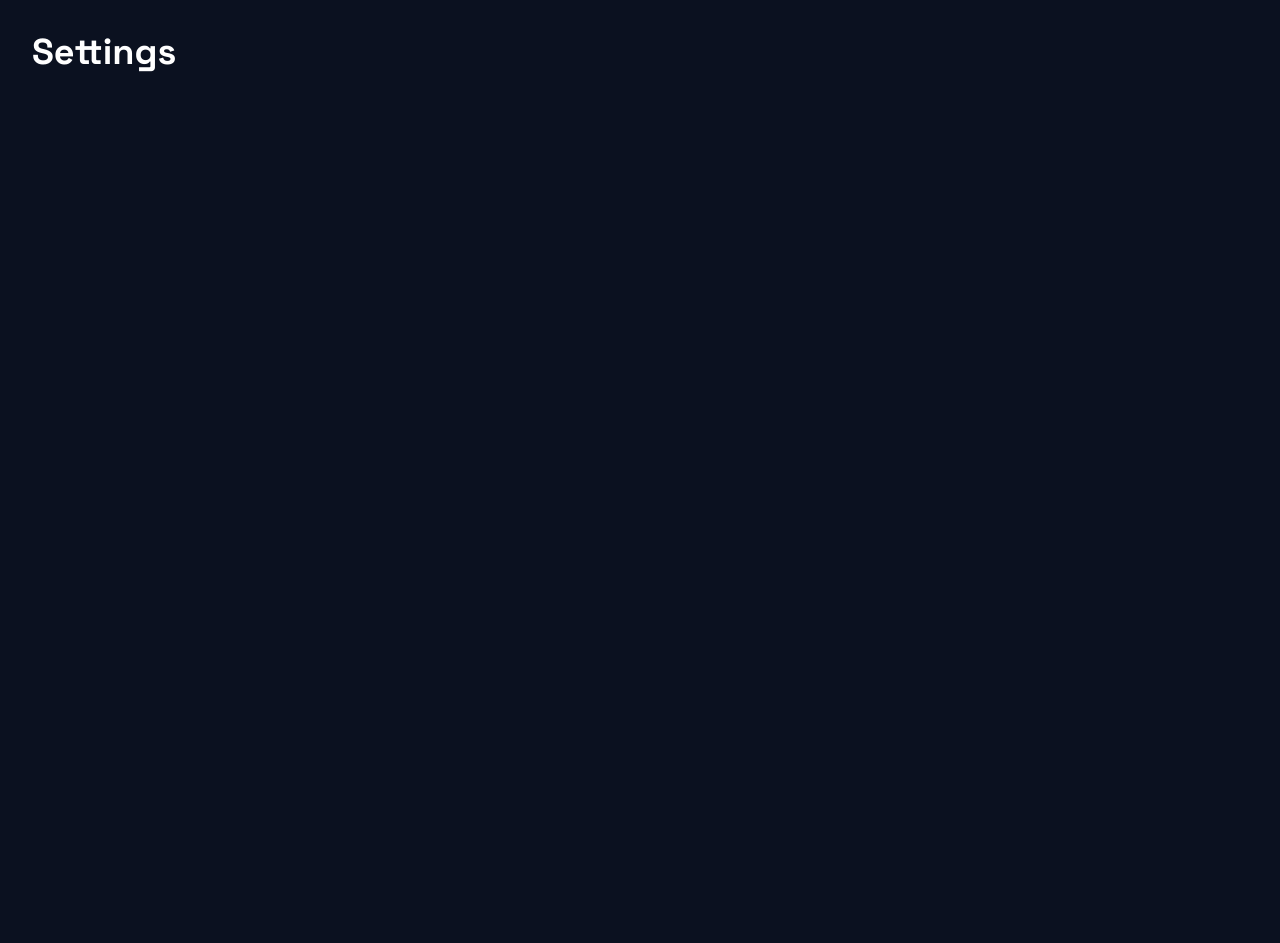
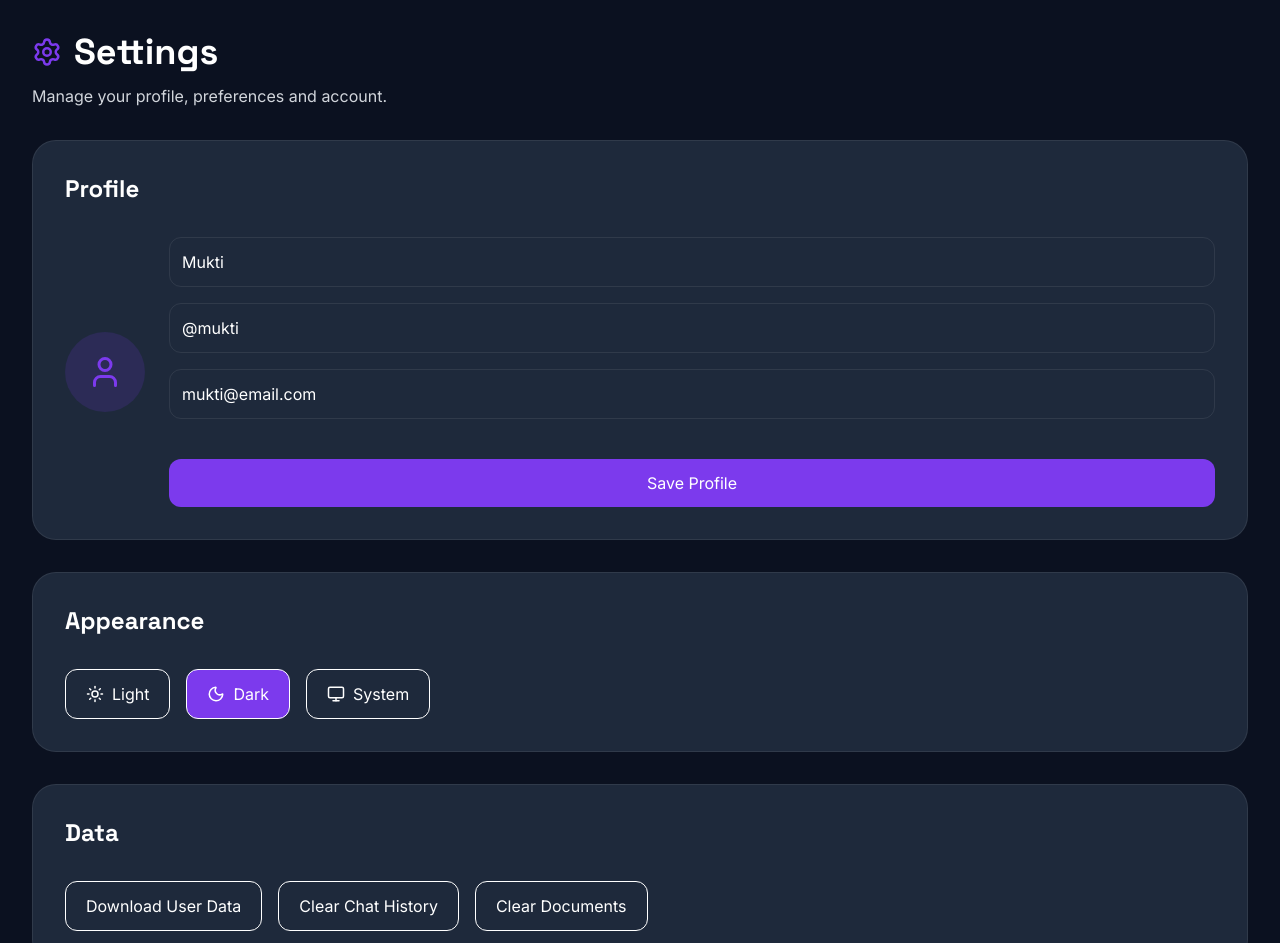
Before and after one commit to muktig2703-dot/MindDocs, a React app in the folder frontend/: page /settings in a window 1280 px wide. Shown: the top 943 px of the page. Before the commit the page ends 800 px from the top, so only its background shows below. Built offline with nearby package versions, Linux system fonts and the light colour scheme; the HTML template or start-up script is replaced by a standard one.

Commit message:
feat(settings): add data export, chat cleanup and document management

```diff
--- /dev/null
+++ b/frontend/src/pages/Settings/components/Accountcard.jsx
@@ -0,0 +1,38 @@
+function AccountCard() {
+  return (
+    <div
+      className="rounded-3xl border p-8"
+      style={{
+        background: "var(--card)",
+        borderColor: "var(--border)",
+      }}
+    >
+      <h2
+        className="text-2xl font-bold"
+        style={{
+          color: "var(--text-primary)",
+        }}
+      >
+        Account
+      </h2>
+
+      <div className="mt-8 flex flex-wrap gap-4">
+        <button className="rounded-xl border px-5 py-3">
+          Logout
+        </button>
+
+        <button
+          className="rounded-xl px-5 py-3"
+          style={{
+            background: "#dc2626",
+            color: "#fff",
+          }}
+        >
+          Delete Account
+        </button>
+      </div>
+    </div>
+  );
+}
+
+export default AccountCard;
--- /dev/null
+++ b/frontend/src/pages/Settings/components/AppearanceCard.jsx
@@ -0,0 +1,81 @@
+import { Monitor, Moon, Sun } from "lucide-react";
+import { useTheme } from "../../../context/ThemeContext";
+function AppearanceCard() {
+  const { theme, setTheme } = useTheme();
+  return (
+    <div
+      className="rounded-3xl border p-8"
+      style={{
+        background: "var(--card)",
+        borderColor: "var(--border)",
+      }}
+    >
+      <h2
+        className="text-2xl font-bold"
+        style={{
+          color: "var(--text-primary)",
+        }}
+      >
+        Appearance
+      </h2>
+
+      <div className="mt-8 flex flex-wrap gap-4">
+        <button
+  onClick={() => setTheme("light")}
+  className="rounded-xl border px-5 py-3 flex items-center gap-2"
+  style={{
+    background:
+      theme === "light"
+        ? "var(--primary)"
+        : "transparent",
+    color:
+      theme === "light"
+        ? "#fff"
+        : "var(--text-primary)",
+  }}
+>
+  <Sun size={18} />
+  Light
+</button>
+
+        <button
+  onClick={() => setTheme("dark")}
+  className="rounded-xl border px-5 py-3 flex items-center gap-2"
+  style={{
+    background:
+      theme === "dark"
+        ? "var(--primary)"
+        : "transparent",
+    color:
+      theme === "dark"
+        ? "#fff"
+        : "var(--text-primary)",
+  }}
+>
+  <Moon size={18} />
+  Dark
+</button>
+
+        <button
+  onClick={() => setTheme("system")}
+  className="rounded-xl border px-5 py-3 flex items-center gap-2"
+  style={{
+    background:
+      theme === "system"
+        ? "var(--primary)"
+        : "transparent",
+    color:
+      theme === "system"
+        ? "#fff"
+        : "var(--text-primary)",
+  }}
+>
+  <Monitor size={18} />
+  System
+</button>
+      </div>
+    </div>
+  );
+}
+
+export default AppearanceCard;
--- /dev/null
+++ b/frontend/src/pages/Settings/components/DataCard.jsx
@@ -0,0 +1,120 @@
+import { useDocuments } from "../../../context/DocumentContext";
+import { useChat } from "../../../context/ChatContext";
+import toast from "react-hot-toast";
+
+function DataCard() {
+  const {
+    documents,
+    setDocuments,
+    clearHistory,
+    history,
+  } = useDocuments();
+
+  const {
+    sessions,
+    clearSessions,
+  } = useChat();
+
+  const downloadData = () => {
+    const data = {
+      documents,
+      history,
+      chats: sessions,
+      exportedAt: new Date().toISOString(),
+    };
+
+    const blob = new Blob(
+      [JSON.stringify(data, null, 2)],
+      {
+        type: "application/json",
+      }
+    );
+
+    const url = URL.createObjectURL(blob);
+
+    const link = document.createElement("a");
+
+    link.href = url;
+
+    link.download = "minddocs-data.json";
+
+    link.click();
+
+    URL.revokeObjectURL(url);
+
+    toast.success("User data downloaded.");
+  };
+
+  const clearChats = () => {
+    if (
+      !window.confirm(
+        "Clear all chat history?"
+      )
+    )
+      return;
+
+    clearSessions();
+    clearHistory();
+
+    toast.success("Chat history cleared.");
+  };
+
+  const clearDocuments = () => {
+    if (
+      !window.confirm(
+        "Delete all uploaded documents?"
+      )
+    )
+      return;
+
+    setDocuments([]);
+
+    toast.success("Documents deleted.");
+  };
+
+  return (
+    <div
+      className="rounded-3xl border p-8"
+      style={{
+        background: "var(--card)",
+        borderColor: "var(--border)",
+      }}
+    >
+      <h2
+        className="text-2xl font-bold"
+        style={{
+          color: "var(--text-primary)",
+        }}
+      >
+        Data
+      </h2>
+
+      <div className="mt-8 flex flex-wrap gap-4">
+
+        <button
+          onClick={downloadData}
+          className="rounded-xl border px-5 py-3"
+        >
+          Download User Data
+        </button>
+
+        <button
+          onClick={clearChats}
+          className="rounded-xl border px-5 py-3"
+        >
+          Clear Chat History
+        </button>
+
+        <button
+          onClick={clearDocuments}
+          className="rounded-xl border px-5 py-3"
+        >
+          Clear Documents
+        </button>
+
+      </div>
+    </div>
+  );
+}
+
+export default DataCard;
--- /dev/null
+++ b/frontend/src/pages/Settings/components/ProfileCard.jsx
@@ -0,0 +1,127 @@
+import { User } from "lucide-react";
+import { useEffect, useState } from "react";
+import toast from "react-hot-toast";
+function ProfileCard() {
+  const [profile, setProfile] = useState({
+  name: "",
+  username: "",
+  email: "",
+});
+
+useEffect(() => {
+  const saved = localStorage.getItem("minddocs-profile");
+
+  if (saved) {
+    setProfile(JSON.parse(saved));
+  } else {
+    setProfile({
+      name: "Mukti",
+      username: "@mukti",
+      email: "mukti@email.com",
+    });
+  }
+}, []);
+
+const handleChange = (field, value) => {
+  setProfile((prev) => ({
+    ...prev,
+    [field]: value,
+  }));
+};
+
+const saveProfile = () => {
+  localStorage.setItem(
+    "minddocs-profile",
+    JSON.stringify(profile)
+  );
+
+  toast.success("Profile updated.");
+};
+  return (
+    <div
+      className="rounded-3xl border p-8"
+      style={{
+        background: "var(--card)",
+        borderColor: "var(--border)",
+      }}
+    >
+      <h2
+        className="text-2xl font-bold"
+        style={{
+          color: "var(--text-primary)",
+        }}
+      >
+        Profile
+      </h2>
+
+      <div className="mt-8 flex items-center gap-6">
+        <div
+          className="flex h-20 w-20 items-center justify-center rounded-full"
+          style={{
+            background: "rgba(124,58,237,.15)",
+          }}
+        >
+          <User
+            size={36}
+            style={{
+              color: "var(--primary)",
+            }}
+          />
+        </div>
+
+        <div className="flex-1 grid gap-4">
+          <input
+            value={profile.name}
+onChange={(e) =>
+  handleChange("name", e.target.value)
+}
+            placeholder="Name"
+            className="rounded-xl border p-3 bg-transparent outline-none"
+            style={{
+              borderColor: "var(--border)",
+              color: "var(--text-primary)",
+            }}
+          />
+
+          <input
+            value={profile.username}
+onChange={(e) =>
+  handleChange("username", e.target.value)
+}
+            placeholder="Username"
+            className="rounded-xl border p-3 bg-transparent outline-none"
+            style={{
+              borderColor: "var(--border)",
+              color: "var(--text-primary)",
+            }}
+          />
+
+          <input
+            value={profile.email}
+onChange={(e) =>
+  handleChange("email", e.target.value)
+}
+            placeholder="Email"
+            className="rounded-xl border p-3 bg-transparent outline-none"
+            style={{
+              borderColor: "var(--border)",
+              color: "var(--text-primary)",
+            }}
+          />
+          <button
+  onClick={saveProfile}
+  className="mt-6 rounded-xl px-5 py-3"
+  style={{
+    background: "var(--primary)",
+    color: "#fff",
+  }}
+>
+  Save Profile
+</button>
+        </div>
+      </div>
+    </div>
+  );
+}
+
+export default ProfileCard;
--- /dev/null
+++ b/frontend/src/pages/Settings/components/SettingsHeader.jsx
@@ -0,0 +1,38 @@
+import { Settings } from "lucide-react";
+
+function SettingsHeader() {
+  return (
+    <div>
+      <div className="flex items-center gap-3">
+        <Settings
+          size={30}
+          style={{
+            color: "var(--primary)",
+          }}
+        />
+
+        <h1
+          className="text-4xl font-bold"
+          style={{
+            fontFamily:
+              '"Space Grotesk", sans-serif',
+            color: "var(--text-primary)",
+          }}
+        >
+          Settings
+        </h1>
+      </div>
+
+      <p
+        className="mt-3"
+        style={{
+          color: "var(--text-secondary)",
+        }}
+      >
+        Manage your profile, preferences and account.
+      </p>
+    </div>
+  );
+}
+
+export default SettingsHeader;
--- a/frontend/src/pages/Settings/index.jsx
+++ b/frontend/src/pages/Settings/index.jsx
@@ -1,3 +1,9 @@
+import SettingsHeader from "./components/SettingsHeader";
+import ProfileCard from "./components/ProfileCard";
+import AppearanceCard from "./components/AppearanceCard";
+import DataCard from "./components/DataCard";
+import AccountCard from "./components/AccountCard"
+
 function Settings() {
   return (
     <div
@@ -6,15 +12,17 @@ function Settings() {
         background: "var(--background)",
       }}
     >
-      <h1
-        className="text-4xl font-bold"
-        style={{
-          fontFamily: '"Space Grotesk", sans-serif',
-          color: "var(--text-primary)",
-        }}
-      >
-        Settings
-      </h1>
+      <SettingsHeader />
+
+      <div className="mt-8 grid gap-8">
+        <ProfileCard />
+
+        <AppearanceCard />
+
+        <DataCard />
+
+        <AccountCard />
+      </div>
     </div>
   );
 }
```
Also changed, not shown: 2 other files (tests, documents, lock files or other folders).
